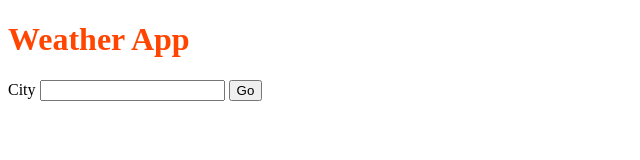
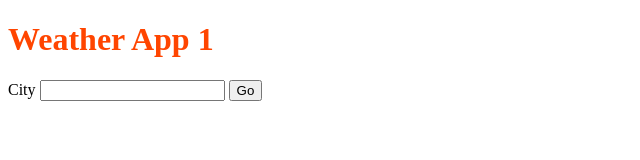
Before and after one commit to Humza1011/WeatherProject, a website: page index.html in a window 1280 px wide. Shown: the full height of the page, 0-640 px from the left. Drawn offline with Linux system fonts and the light colour scheme.

Commit message:
Change Heading

```diff
--- a/index.html
+++ b/index.html
@@ -14,7 +14,7 @@
     </style>
   </head>
   <body>
-    <h1>Weather App</h1>
+    <h1>Weather App 1</h1>
     <form action="/" method="post">
       <label for="city">City</label>
       <input id="city" type="text" name="city" />
```
